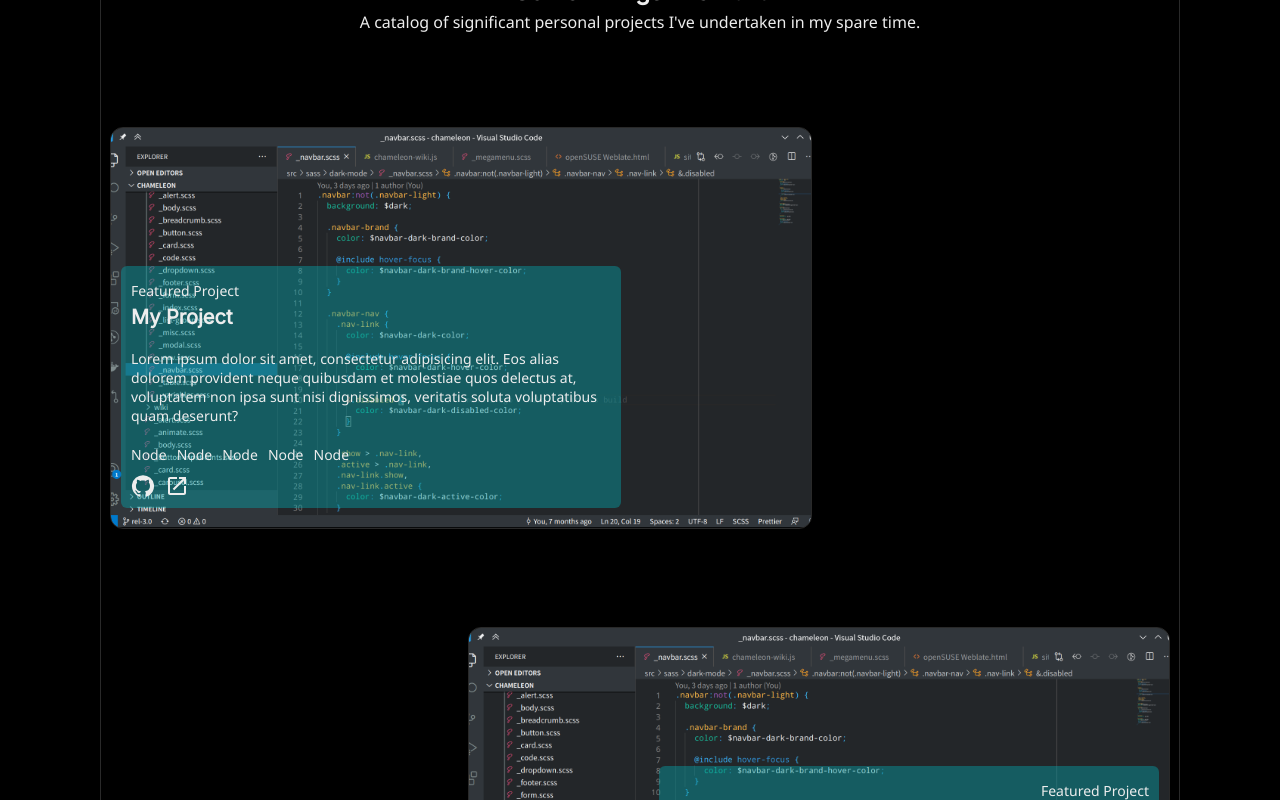
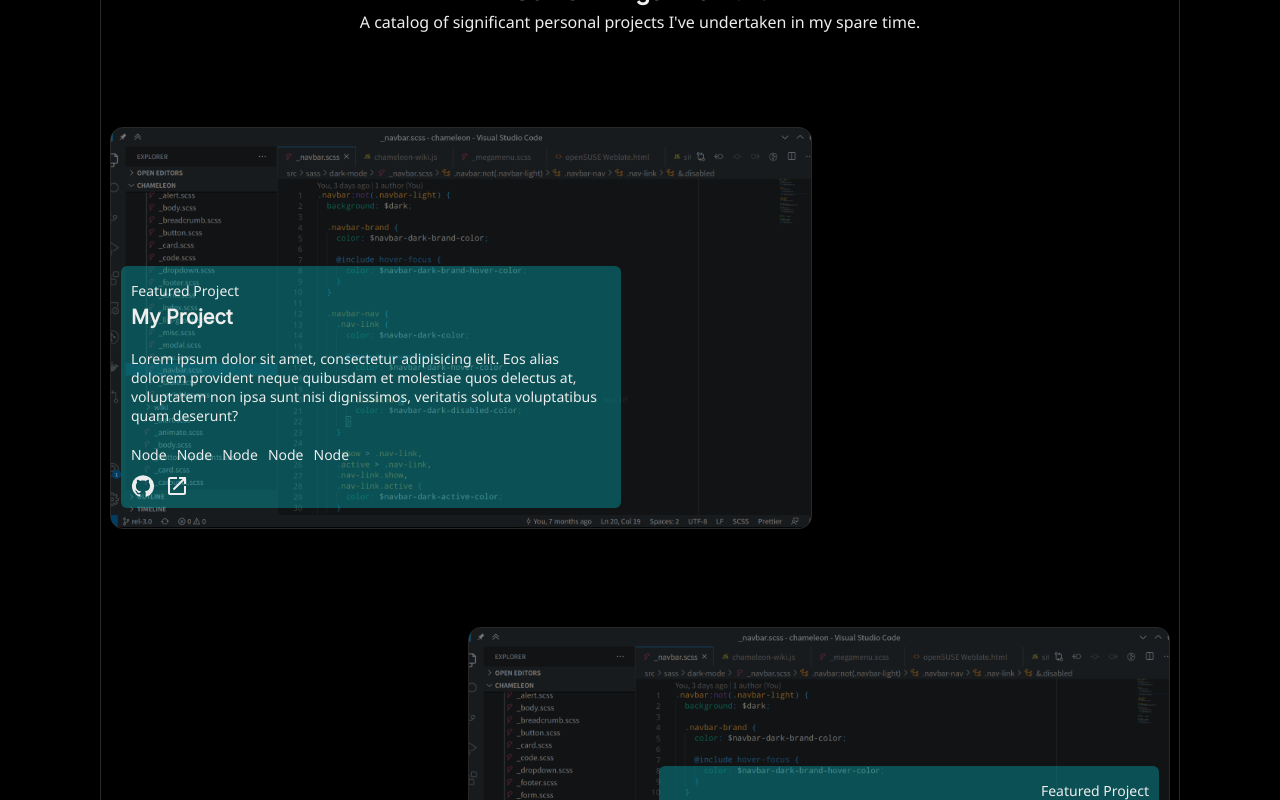
Before and after one commit to GeisielMelo/v2, a React (Vite) app: page / in a window 1280 px wide. Shown: the part 1720-2520 px from the top of the page. Built offline with nearby package versions, Linux system fonts and the light colour scheme.

Commit message:
feat: new key in black color: transparent

```diff
--- a/src/styles/theme.js
+++ b/src/styles/theme.js
@@ -3,6 +3,7 @@ export const theme = {
     black: {
       default: "#000000",
       light: "#0a0a0a",
+      transparent: "rgba(0, 0, 0, 0.5)",
     },
     white: {
       default: "#ededed",
```
